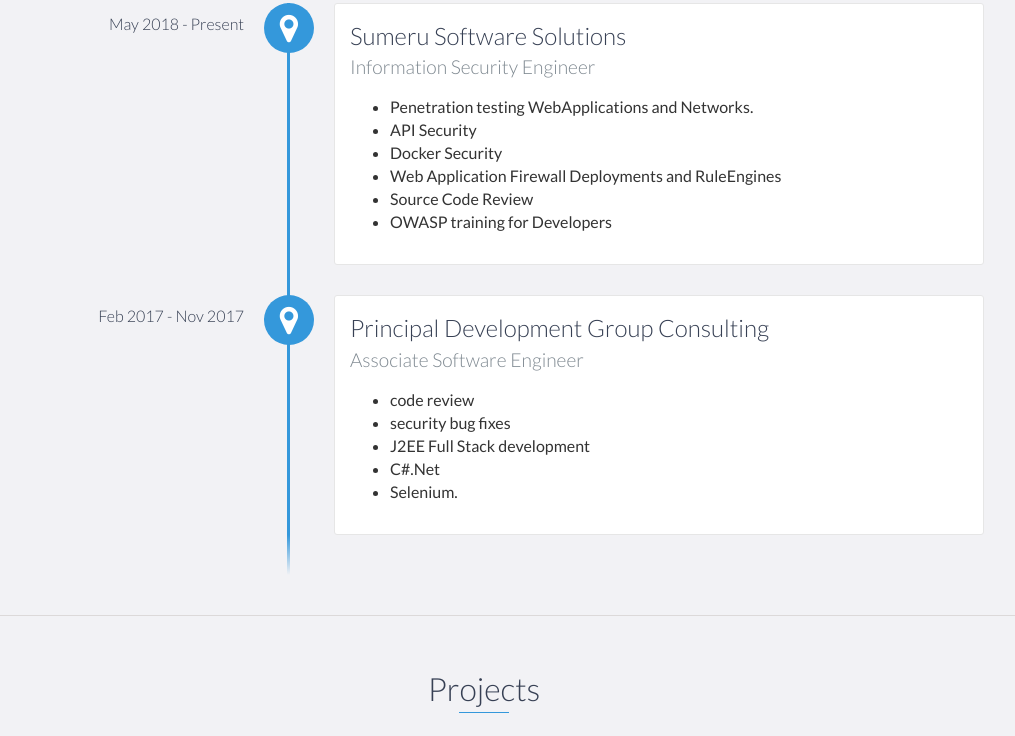
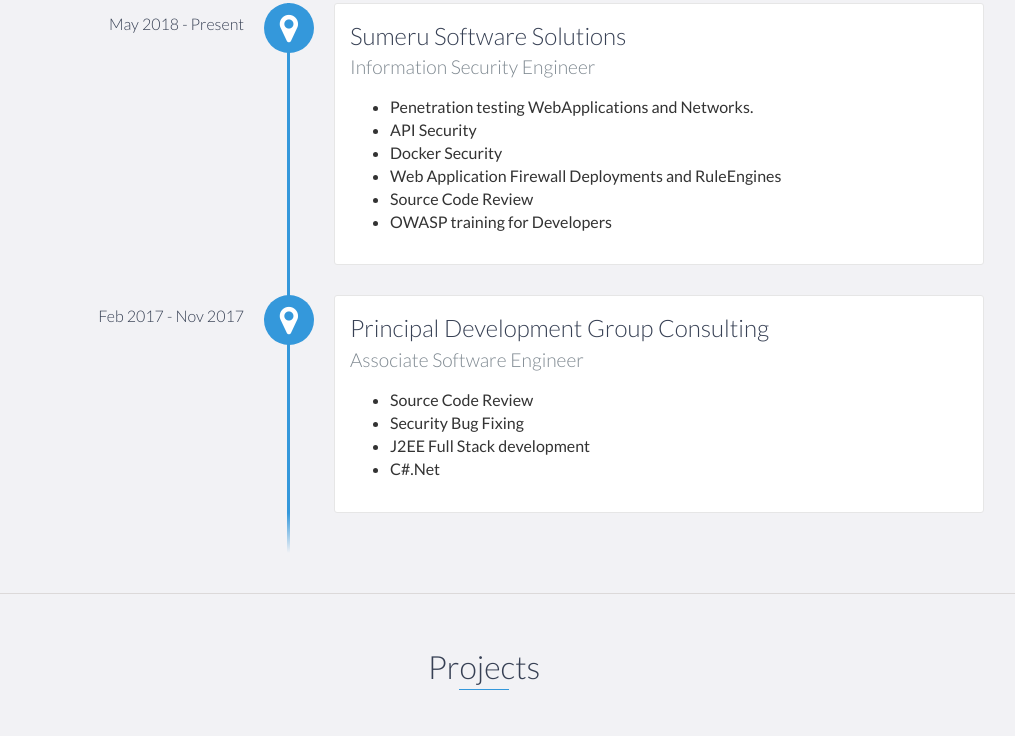
Before and after one commit to Goron/goron.github.io, a website: page index.html in a window 1280 px wide. Shown: the part 953-1689 px from the top of the page, without its empty margins (156-1171 px from the left). Drawn offline with nearby package versions, Linux system fonts and the light colour scheme.

Commit message:
version 4

```diff
--- a/index.html
+++ b/index.html
@@ -115,19 +115,16 @@
                 <p>
 		<ul>
 		<li>
-			code review
+			Source Code Review
 		</li>
 		<li>
-			security bug fixes
+			Security Bug Fixing
 		</li>
 		<li>
 			J2EE Full Stack development
 		</li>
 		<li>
 			C#.Net
-		</li>
-		<li>
-			Selenium.
 		</li>
 		</ul>
                 </p>
```
